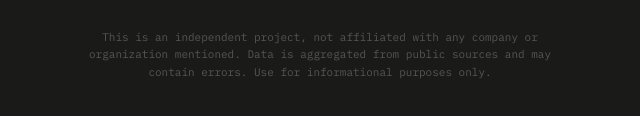
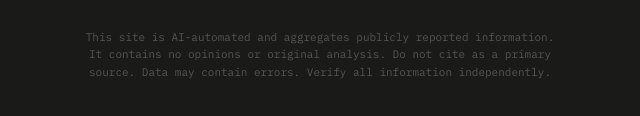
Before and after one commit to Latarence/dailyaitoll, a plain HTML site: page web/index.html in a window 1280 px wide. Shown: the part 1584-1700 px from the top of the page, 320-960 px from the left. Drawn offline with Linux system fonts and the light colour scheme.

Commit message:
update disclaimer: AI-automated, no opinions, not a primary source

```diff
--- a/web/index.html
+++ b/web/index.html
@@ -310,9 +310,9 @@
                 No evidence, no entry.
             </p>
             <p class="disclaimer">
-                This is an independent project, not affiliated with any company or organization mentioned.
-                Data is aggregated from public sources and may contain errors.
-                Use for informational purposes only.
+                This site is AI-automated and aggregates publicly reported information.
+                It contains no opinions or original analysis. Do not cite as a primary source.
+                Data may contain errors. Verify all information independently.
             </p>
         </footer>
     </div>
```
